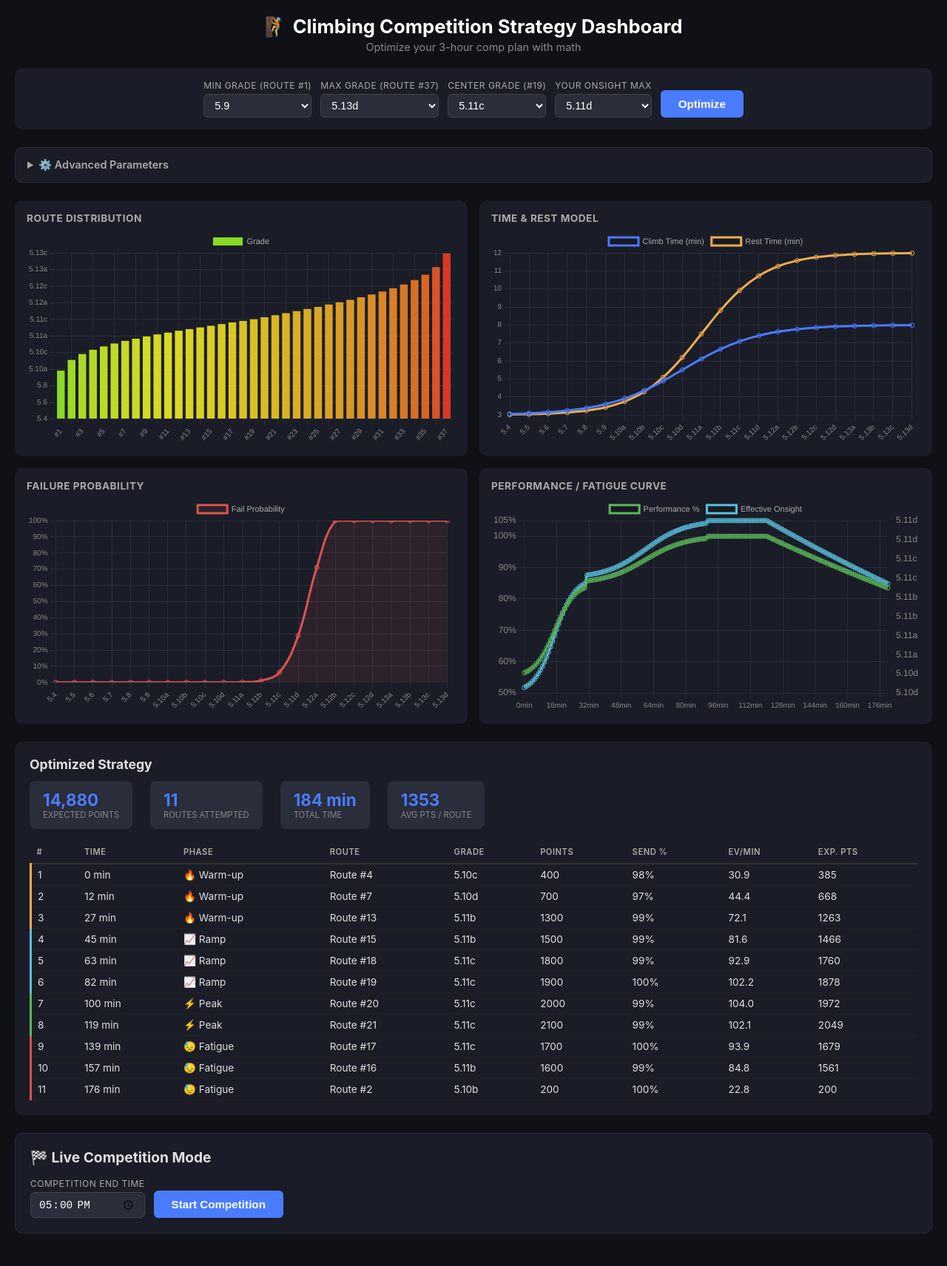
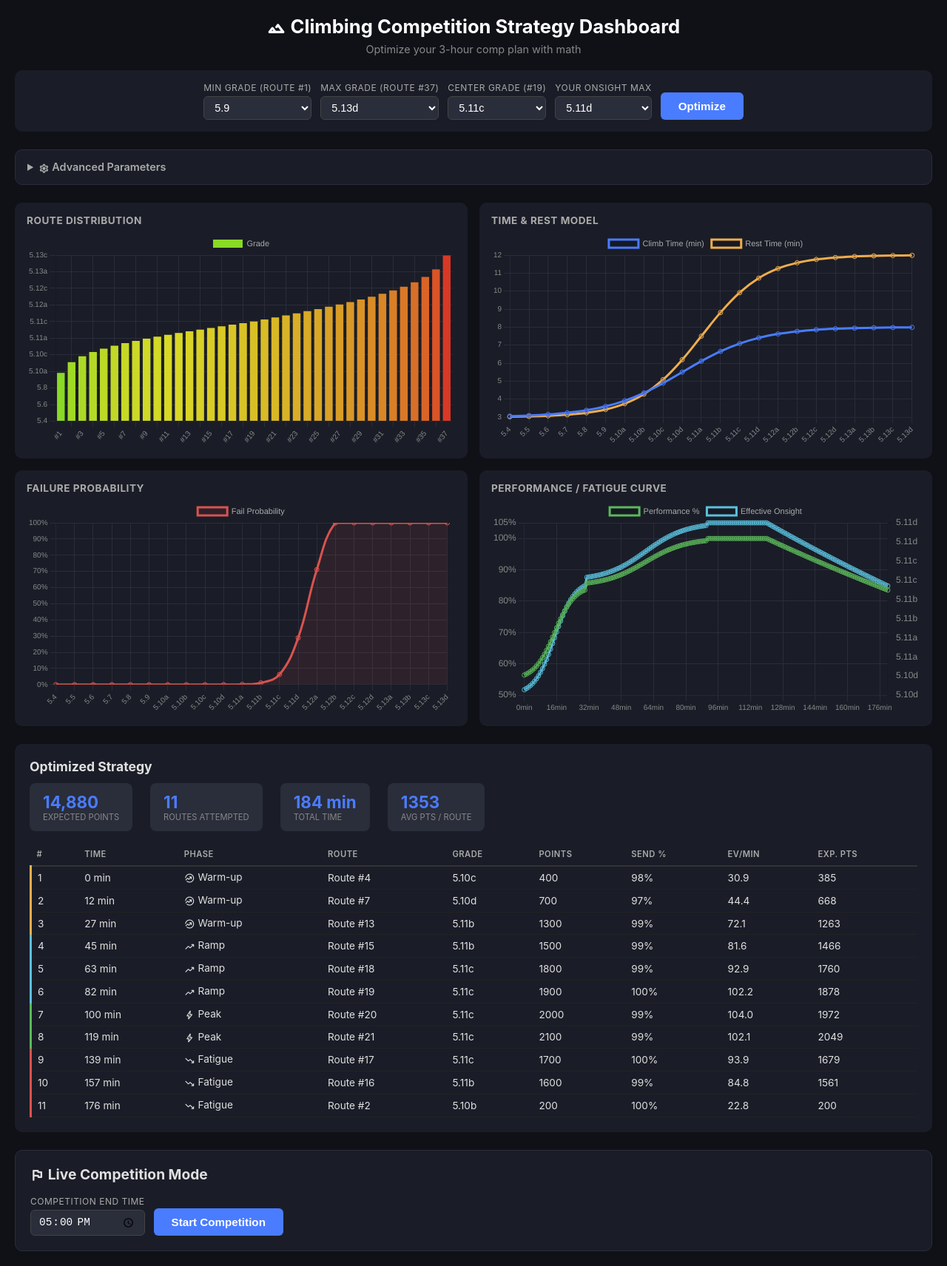
Before and after one commit to alecgdouglas/climbing-comp-planner, a website: page index.html in a window 1280 px wide. Shown: the whole page at 74% size. Before the commit the page ends 1688 px from the top, so only its background shows below. Drawn offline with nearby package versions, Linux system fonts and the light colour scheme.

Commit message:
Replace emojis with Google Material Symbols Rounded icons
Swap all emoji usage for Material Symbols Rounded via CDN.
Icons: landscape, settings, flag, whatshot, trending_up, bolt,
trending_down, target, looks_one/two/3, check_circle, cancel.

```diff
--- a/index.html
+++ b/index.html
@@ -5,17 +5,18 @@
   <meta name="viewport" content="width=device-width, initial-scale=1.0">
   <title>Climbing Comp Strategy</title>
   <link rel="stylesheet" href="style.css">
+  <link rel="stylesheet" href="https://fonts.googleapis.com/css2?family=Material+Symbols+Rounded:opsz,wght,FILL,GRAD@24,400,1,0">
   <script src="https://cdn.jsdelivr.net/npm/chart.js@4"></script>
   <script src="strategy.js"></script>
 </head>
 <body>
-  <h1>🧗 Climbing Competition Strategy Dashboard</h1>
+  <h1><span class="mi">landscape</span> Climbing Competition Strategy Dashboard</h1>
   <p class="subtitle">Optimize your 3-hour comp plan with math</p>
 
   <div class="controls" id="controls"></div>
 
   <details class="advanced-panel" id="advancedPanel">
-    <summary>⚙️ Advanced Parameters</summary>
+    <summary><span class="mi">settings</span> Advanced Parameters</summary>
     <div class="advanced-grid">
       <fieldset>
         <legend>Competition</legend>
@@ -70,7 +71,7 @@
 
   <!-- Live Competition Mode -->
   <div class="live-section" id="liveSection">
-    <h2>🏁 Live Competition Mode</h2>
+    <h2><span class="mi">flag</span> Live Competition Mode</h2>
 
     <div class="live-setup" id="liveSetup">
       <div class="control-group">
@@ -123,7 +124,7 @@
 
       <!-- Recommendations -->
       <div class="recommendations" id="recommendations">
-        <h3>🎯 Recommended Next Routes</h3>
+        <h3><span class="mi">target</span> Recommended Next Routes</h3>
         <div id="recCards"></div>
       </div>
 
@@ -266,10 +267,10 @@ function renderStrategy(result) {
     return 'phase-fatigue';
   };
   const phaseLabel = (min) => {
-    if (min < 30) return '🔥 Warm-up';
-    if (min < 90) return '📈 Ramp';
-    if (min < 120) return '⚡ Peak';
-    return '😓 Fatigue';
+    if (min < 30) return '<span class="mi">whatshot</span> Warm-up';
+    if (min < 90) return '<span class="mi">trending_up</span> Ramp';
+    if (min < 120) return '<span class="mi">bolt</span> Peak';
+    return '<span class="mi">trending_down</span> Fatigue';
   };
 
   el.innerHTML = `
@@ -519,7 +520,7 @@ function updateLiveView() {
     return;
   }
   recEl.innerHTML = live.recommendations.map((r, i) => {
-    const medal = ['🥇', '🥈', '🥉'][i];
+    const medal = ['<span class="mi">looks_one</span>', '<span class="mi">looks_two</span>', '<span class="mi">looks_3</span>'][i];
     return `<div class="rec-card">
       <div class="rec-rank">${medal}</div>
       <div class="rec-info">
@@ -546,7 +547,7 @@ function renderClimbLog() {
       <td>${route ? route.grade : '?'}</td>
       <td>${log.actualGrade}</td>
       <td>${log.attempts}</td>
-      <td>${log.sent ? '✅' : '❌'}</td>
+      <td>${log.sent ? '<span class="mi">check_circle</span>' : '<span class="mi">cancel</span>'}</td>
       <td>${log.sent ? Math.round(pts) : '—'}</td>
       <td><button class="btn-sm" onclick="removeLogEntry(${idx})">✕</button></td>
     `;
--- a/style.css
+++ b/style.css
@@ -1,5 +1,8 @@
 * { box-sizing: border-box; margin: 0; padding: 0; }
 body { font-family: -apple-system, BlinkMacSystemFont, 'Segoe UI', sans-serif; background: #0f1117; color: #e0e0e0; padding: 20px; }
+.mi { font-family: 'Material Symbols Rounded'; font-size: inherit; vertical-align: middle; font-style: normal; }
+td .mi { font-size: 1.1em; }
+.rec-rank .mi { font-size: 1.6rem; color: #4a7cff; }
 h1 { text-align: center; margin-bottom: 4px; font-size: 1.6rem; color: #fff; }
 .subtitle { text-align: center; color: #888; margin-bottom: 20px; font-size: 0.9rem; }
 
```
